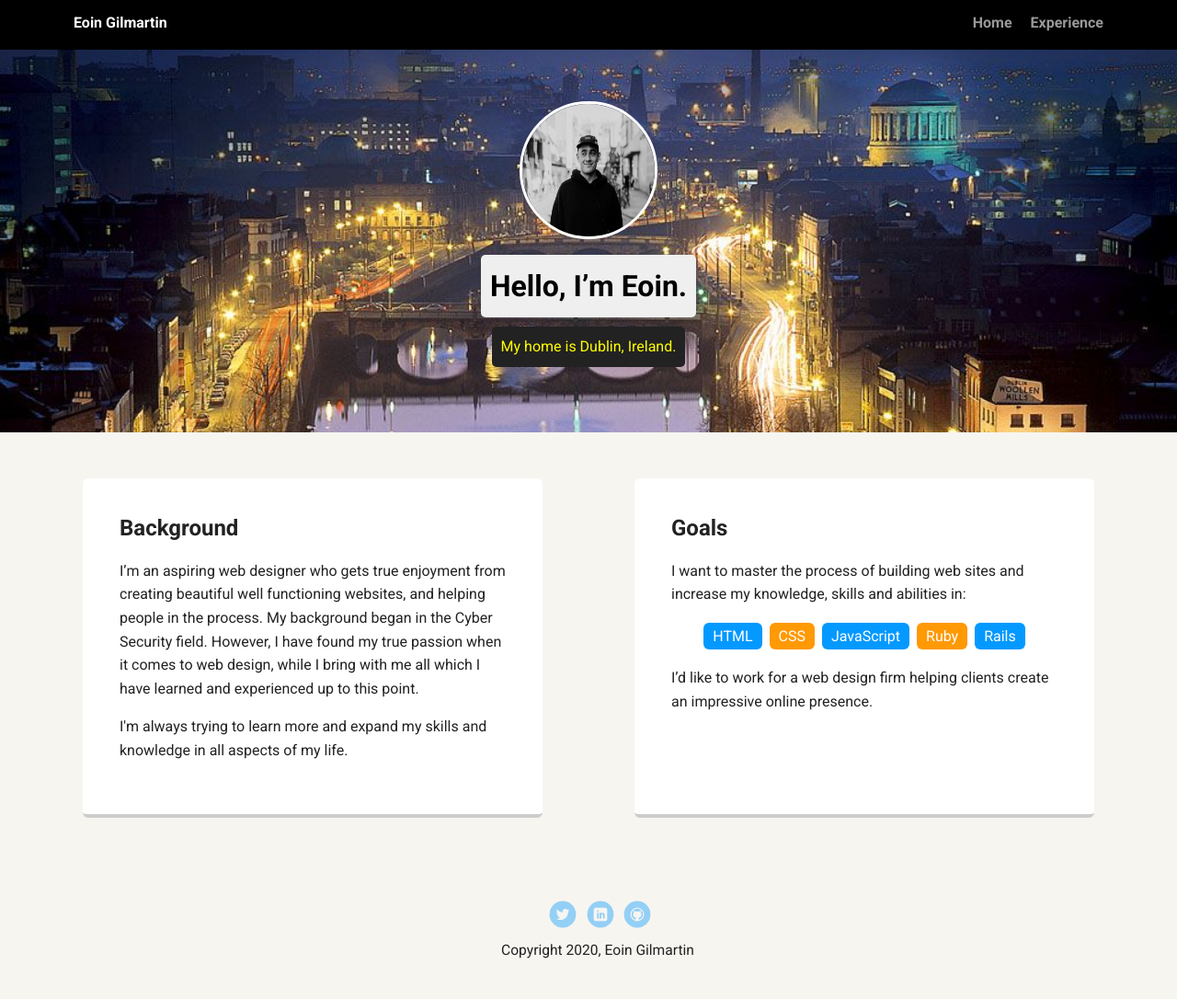
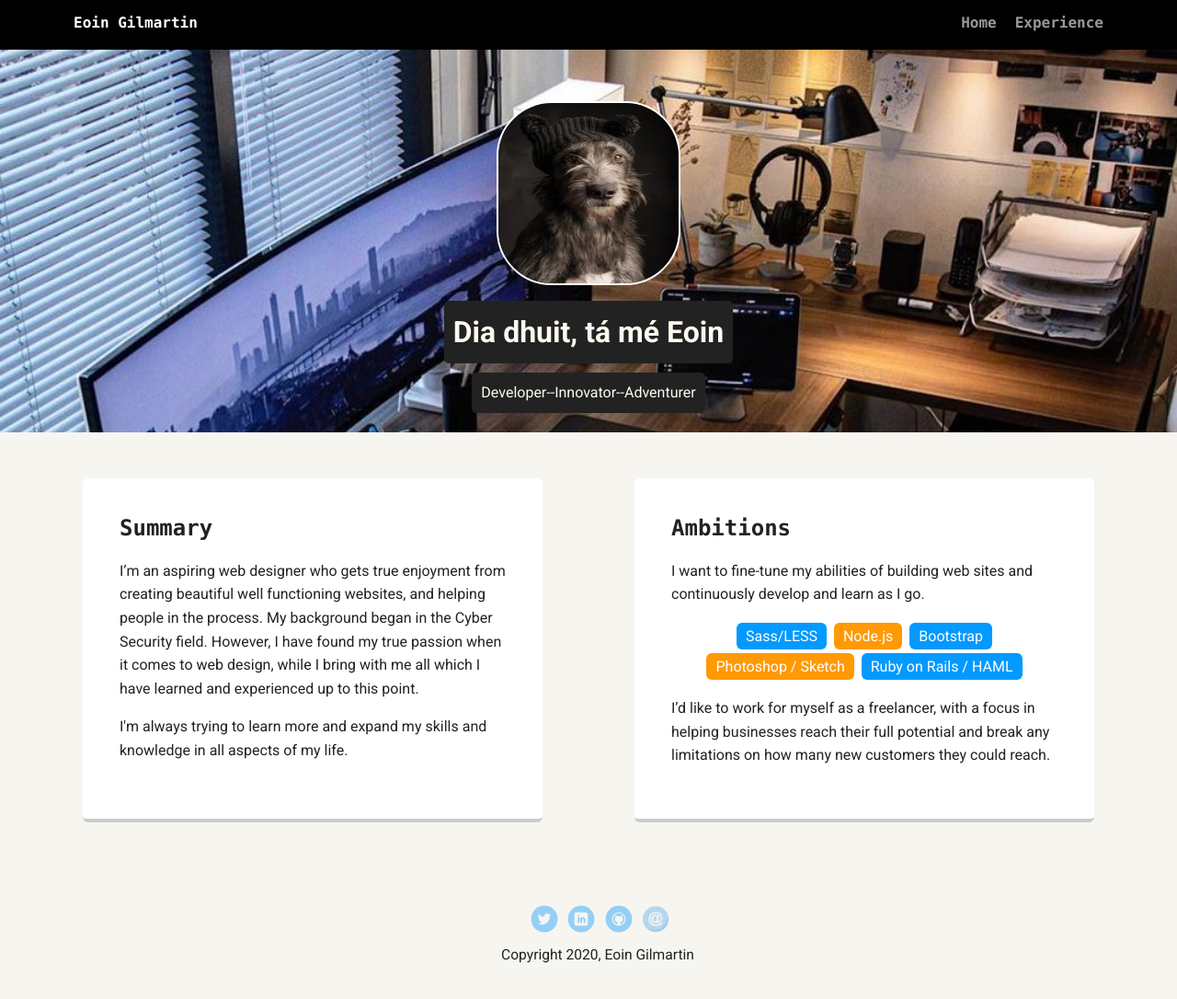
Before and after one commit to eoin-gilmartin/techdegree-project-1, a plain HTML site: page index.html in a window 1280 px wide. Shown: the whole page at 92% size. Drawn offline with Linux system fonts and the light colour scheme; a web font is replaced by a local one.

Commit message:
Updates to project-1

```diff
--- a/index.html
+++ b/index.html
@@ -2,7 +2,7 @@
 <html lang="en">
 <head>
   <meta charset="utf-8">
-  <title>Eoin Gilmartin's Profile</title>
+  <title>My Profile</title>
   <meta name="viewport" content="width=device-width, initial-scale=1.0">
   <link rel="stylesheet" href="styles.css">
   <link href="https://fonts.googleapis.com/css?family=Muli%7CRoboto:400,300,500,700,900" rel="stylesheet">
@@ -18,38 +18,39 @@
     </div>
 
     <header>
-      <img src="images/dk-1.jpg" alt="A picture of Eoin" class="profile-image">
-      <h1 class="tag name">Hello, I’m Eoin.</h1>
-      <p class="tag location">My home is Dublin, Ireland.</p>
+      <img src="images/me.jpg" alt="A picture of Eoin" class="profile-image">
+      <h1 class="tag intro">Dia dhuit, tá mé Eoin</h1>
+      <p class="tag intro">Developer--Innovator--Adventurer</p>
     </header>
 
     <main class="flex">
-      <div class="card">
-        <h2>Background</h2>
+      <section class="card">
+        <h2 class="main-heading">Summary</h2>
         <p>I’m an aspiring web designer who gets true enjoyment from creating beautiful well functioning websites, and helping people in the process. My background began in the Cyber Security field. However, I have found my true passion when it comes to web design, while I bring with me all which I have learned and experienced up to this point.
         <p>I'm always trying to learn more and expand my skills and knowledge in all aspects of my life.</p>
-      </div>
+      </section>
 
-      <div class="card">
-        <h2>Goals</h2>
-        <p>I want to master the process of building web sites and increase my knowledge, skills and abilities in:</p>
+      <section class="card">
+        <h2 class="main-heading">Ambitions</h2>
+        <p>I want to fine-tune my abilities of building web sites and continuously develop and learn as I go.</p>
         <ul class="skills">
-          <li>HTML</li>
-          <li>CSS</li>
-          <li>JavaScript</li>
-          <li>Ruby</li>
-          <li>Rails</li>
+          <li>Sass/LESS</li>
+          <li>Node.js</li>
+          <li>Bootstrap</li>
+          <li>Photoshop / Sketch</li>
+          <li>Ruby on Rails / HAML</li>
         </ul>
-        <p>I’d like to work for a web design firm helping clients create an impressive online presence.</p>
-      </div>
+        <p>I’d like to work for myself as a freelancer, with a focus in helping businesses reach their full potential and break any limitations on how many  new customers they could reach.</p>
+      </section>
 
     </main>
     <footer>
       <ul>
-        <li><a href="https://twitter.com" class="social twitter" target="_blank">Twitter</a></li>
-        <li><a href="https://linkedin.com" class="social linkedin" target="_blank">LinkedIn</a></li>
-        <li><a href="https://github.com" class="social github" target="_blank">Github</a></li>
-      </ul>
+        <li><a href="https://twitter.com/eoingilmartin94" class="social twitter" target="_blank">Twitter</a></li>
+        <li><a href="https://www.linkedin.com/in/eoin-gilmartin-5004aa13a/" class="social linkedin" target="_blank">LinkedIn</a></li>
+        <li><a href="https://github.com/eoin-gilmartin" class="social github" target="_blank">Github</a></li>
+        <li><a href="mailto:generic-email@gmail.com" class="social email" target="_blank">Email</a></li>
+       </ul>
       <p class="copyright">Copyright 2020, Eoin Gilmartin</p>
     </footer>
   </body>
--- a/styles.css
+++ b/styles.css
@@ -38,6 +38,7 @@ a:hover {
   list-style-type: none;
   margin: 0 auto;
   padding: 0;
+    font-family: "Lucida Console", Monaco, monospace;
 }
 
 .nav .name {
@@ -57,7 +58,7 @@ a:hover {
 
 header {
   text-align: center;
-  background: url('images/my-city.jpg') no-repeat top center ;
+  background: url('images/home-office.jpg') no-repeat top center ;
   background-size: cover;
   overflow: hidden;
   padding-top: 60px;
@@ -67,10 +68,10 @@ header {
 }
 header .profile-image {
   margin-top: 50px;
-  width: 150px;
-  height: 150px;
-  border-radius: 50%;
-  border: 3px solid white;
+  width: 200px;
+  height: 200px;
+  border-radius: 30%;
+  border: 2px solid white;
   transition: all .5s;
 }
 header .profile-image:hover {
@@ -84,10 +85,15 @@ header .profile-image:hover {
   display: table;
   margin: 10px auto;
 }
-.location {
+.intro {
   background-color: #222;
-  color: yellow;
+  color: floralwhite;
 }
+
+.main-heading{
+    font-family: "Lucida Console", Monaco, monospace
+}
+
 .card {
   margin: 30px;
   padding: 20px 40px 40px;
@@ -160,6 +166,10 @@ a.linkedin {
 a.github {
   background-image: url(images/github.svg);
 }
+a.email {
+    background-image: url(images/email.png);
+}
+
 a.social:hover {
   opacity: 1;
 }
@@ -203,4 +213,6 @@ a.social:hover {
     margin: 40px auto;
   }
 
-}
+    .technologies-list{
+        margin: 10px 0;
+    }
```
Also changed, not shown: experience.html (+27 -14 lines), images/email.png (added), images/home-office.jpg (added), images/me.jpg (added), 2 other files.
